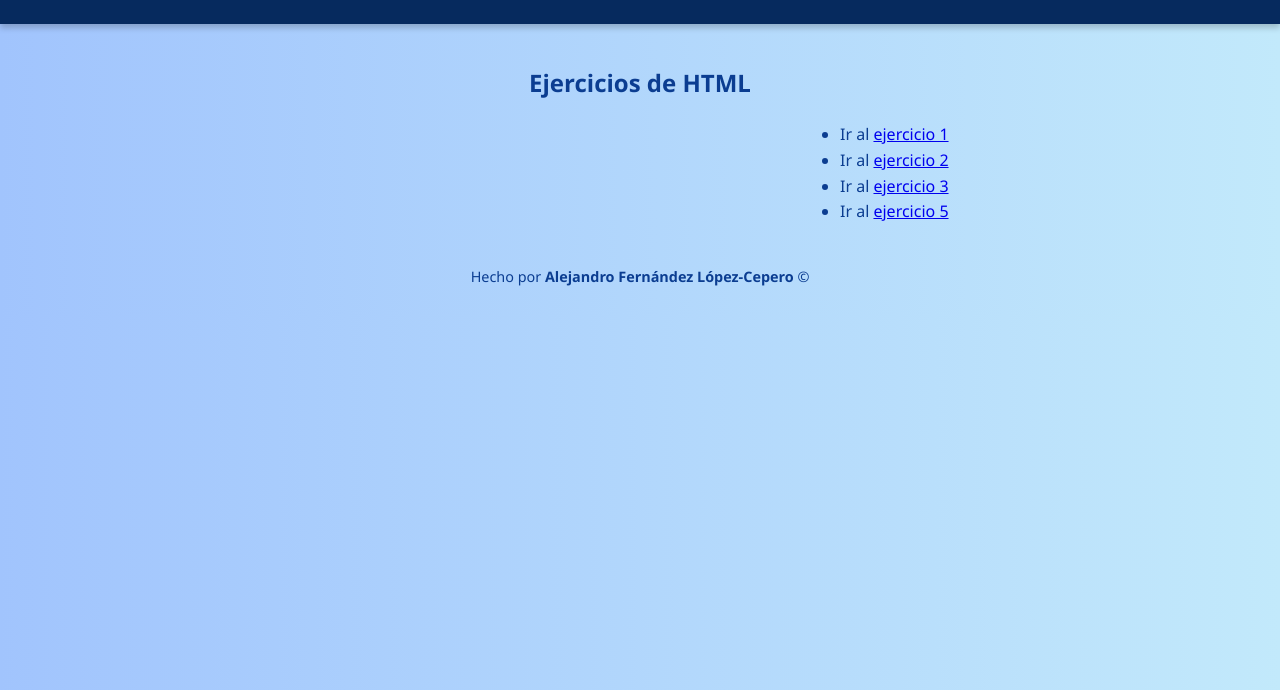
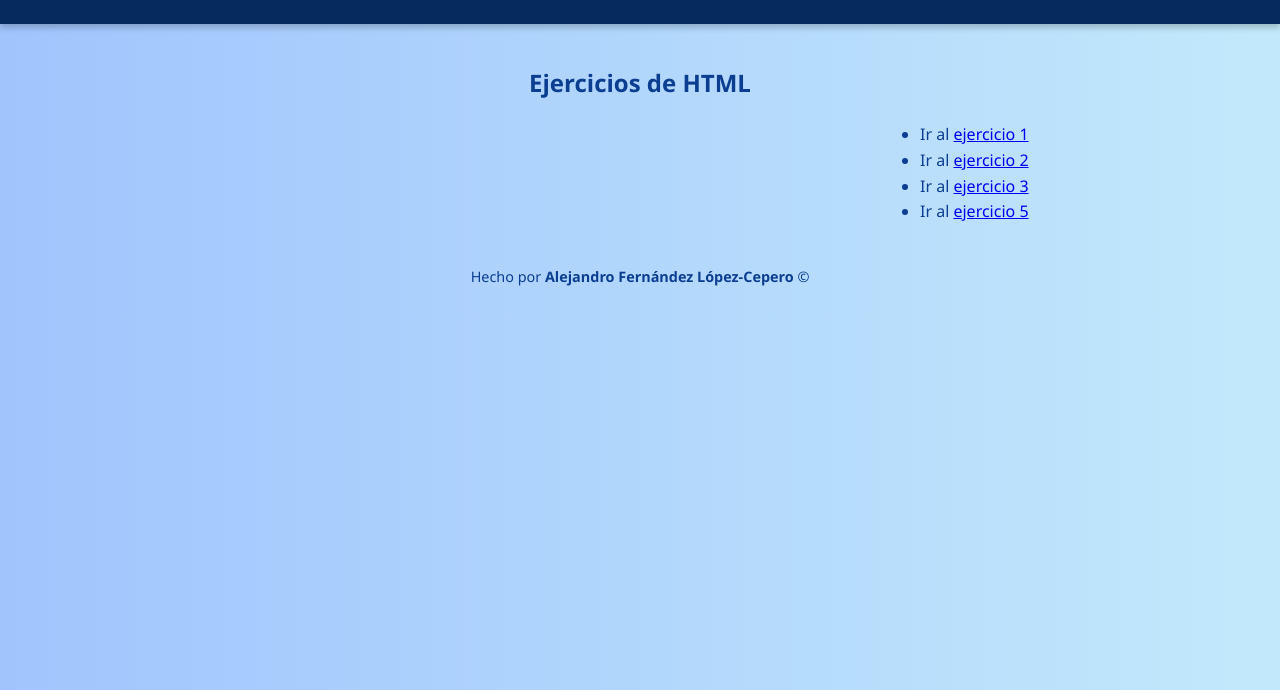
Before and after one commit to GTAlex1/GTAlex1.github.io, a plain HTML site: page index.html in a window 1280 px wide. Shown: the part 110-800 px from the top of the page. Drawn offline with Linux system fonts and the light colour scheme.

Commit message:
Adjust margin-left for nav ul from 800px to 880px

```diff
--- a/index.html
+++ b/index.html
@@ -38,7 +38,7 @@
 
              nav ul {
                 list-style-type: disc;
-                margin-left: 800px;
+                margin-left: 880px;
             }
 
 
```
